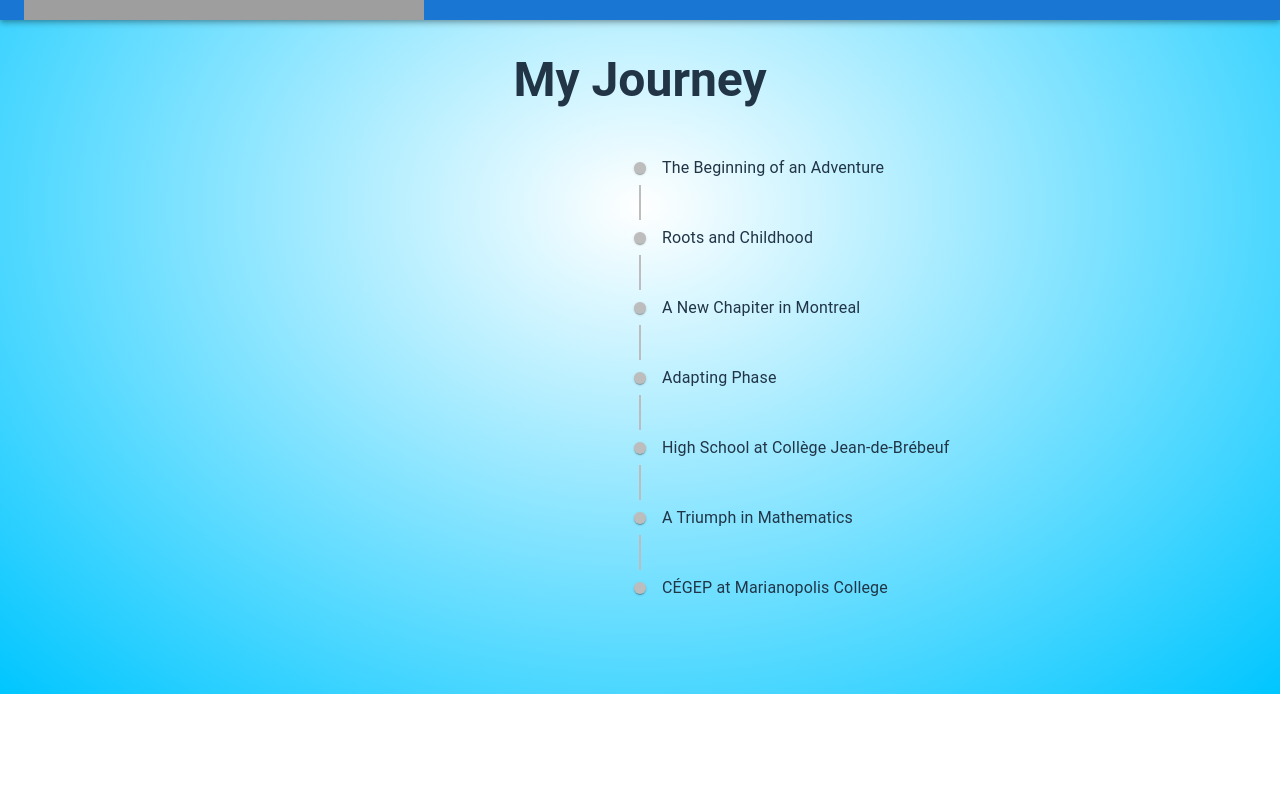
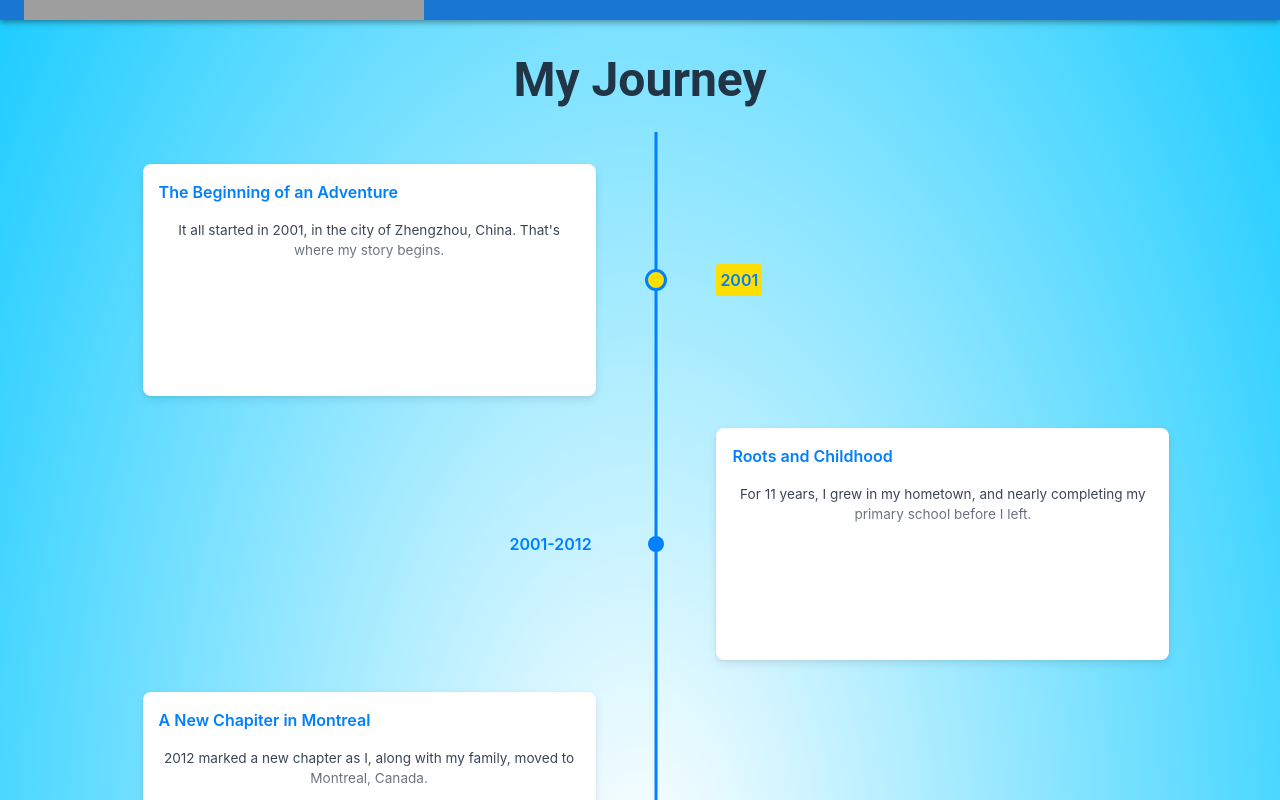
Before and after one commit to ShuzhaoFeng/shuzhaofeng.github.io, a React (Vite) app: page /#/journey in a window 1280 px wide. Shown: the part 280-1080 px from the top of the page. Before the commit the page ends 974 px from the top, so only its background shows below. Built offline with nearby package versions, Linux system fonts and the light colour scheme; grey boxes are pictures that could not be loaded.

Commit message:
Replace Timeline with Chrono

```diff
--- a/package.json
+++ b/package.json
@@ -21,6 +21,7 @@
     "@mui/material": "^5.15.9",
     "@reduxjs/toolkit": "^1.9.7",
     "react": "^18.2.0",
+    "react-chrono": "^2.6.1",
     "react-dom": "^18.2.0",
     "react-redux": "^8.1.3",
     "react-router-dom": "^6.21.1"
--- a/src/components/journey/Journey.tsx
+++ b/src/components/journey/Journey.tsx
@@ -1,36 +1,16 @@
-import {
-    Timeline,
-    TimelineItem,
-    TimelineSeparator,
-    TimelineConnector,
-    TimelineContent,
-    TimelineDot,
-} from '@mui/lab'
-import { useSelector } from 'react-redux'
-import { RootState } from '../../redux/store'
 import { JourneyProps } from './journeyTypes'
+import { Chrono } from 'react-chrono'
 
 const Journey = (props: JourneyProps) => {
     const { items } = props
 
-    const focusedPosition = useSelector(
-        (state: RootState) => state.journey.focusedPosition
-    )
-
-    console.log(focusedPosition)
-
     return (
-        <Timeline {...props}>
-            {items.map((_item, index) => (
-                <TimelineItem>
-                    <TimelineSeparator>
-                        <TimelineDot />
-                        {index !== items.length - 1 && <TimelineConnector />}
-                    </TimelineSeparator>
-                    <TimelineContent>{_item.title}</TimelineContent>
-                </TimelineItem>
-            ))}
-        </Timeline>
+        <Chrono
+            items={items}
+            mode='VERTICAL_ALTERNATING'
+            disableToolbar={true}
+            allowDynamicUpdate={true}
+        />
     )
 }
 
--- a/src/components/journey/items/journey.ts
+++ b/src/components/journey/items/journey.ts
@@ -1,38 +1,45 @@
 const journey = [
     {
-        title: 'The Beginning of an Adventure',
-        date: '2001',
-        body: "It all started in 2001, in the city of Zhengzhou, China. That's where my story begins.",
+        title: '2001',
+        cardTitle: 'The Beginning of an Adventure',
+        cardDetailedText:
+            "It all started in 2001, in the city of Zhengzhou, China. That's where my story begins.",
     },
     {
-        title: 'Roots and Childhood',
-        date: '2001-2012',
-        body: 'For 11 years, I grew in my hometown, and nearly completing my primary school before I left.',
+        title: '2001-2012',
+        cardTitle: 'Roots and Childhood',
+        cardDetailedText:
+            'For 11 years, I grew in my hometown, and nearly completing my primary school before I left.',
     },
     {
-        title: 'A New Chapiter in Montreal',
-        date: '2012',
-        body: '2012 marked a new chapter as I, along with my family, moved to Montreal, Canada.',
+        title: '2012',
+        cardTitle: 'A New Chapiter in Montreal',
+        cardDetailedText:
+            '2012 marked a new chapter as I, along with my family, moved to Montreal, Canada.',
     },
     {
-        title: 'Adapting Phase',
-        date: '2012-2014',
-        body: 'During my first two years in Montreal, I spent time in welcome class to learn French and English, the keys to new worlds.',
+        title: '2012-2014',
+        cardTitle: 'Adapting Phase',
+        cardDetailedText:
+            'During my first two years in Montreal, I spent time in welcome class to learn French and English, the keys to new worlds.',
     },
     {
-        title: 'High School at Collège Jean-de-Brébeuf',
-        date: '2014-2019',
-        body: 'In 2014, I started my high school at Collège Jean-de-Brébeuf. The same year, I started participating in mathematic competitions.',
+        title: '2014-2019',
+        cardTitle: 'High School at Collège Jean-de-Brébeuf',
+        cardDetailedText:
+            'In 2014, I started my high school at Collège Jean-de-Brébeuf. The same year, I started participating in mathematic competitions.',
     },
     {
-        title: 'A Triumph in Mathematics',
-        date: '2019',
-        body: "I graduated from Collège Jean-de-Brébeuf in 2019. Before I left, I clinched 1st place in Quebec's AQJM mathematics competition. This honor gave me a chance to visit Paris that summer for the international final, where I earned 21st position globally.",
+        title: '2019',
+        cardTitle: 'A Good End Note',
+        cardDetailedText:
+            "I graduated from Collège Jean-de-Brébeuf in 2019. Before I left, I clinched 1st place in Quebec's AQJM mathematics competition. This honor gave me a chance to visit Paris that summer for the international final, where I earned 21st position globally.",
     },
     {
-        title: 'CÉGEP at Marianopolis College',
-        date: '2019-2021',
-        body: 'In 2019, I began CÉGEP at Marianopolis College. During those years, my interest in social activities and leadership played an important role. I threw myself into student clubs and unions, leading initiatives, founding my own club, and even running for the student union election. Despite not winning, the experience was rich with lessons and personal growth.',
+        title: '2019-2021',
+        cardTitle: 'CÉGEP at Marianopolis College',
+        cardDetailedText:
+            'In 2019, I began CÉGEP at Marianopolis College. During those years, my interest in social activities and leadership played an important role. I threw myself into student clubs and unions, leading initiatives, founding my own club, and even running for the student union election. Despite not winning, the experience was rich with lessons and personal growth.',
     },
 ]
 
--- a/src/components/journey/journeyTypes.ts
+++ b/src/components/journey/journeyTypes.ts
@@ -1,7 +1,7 @@
 export type JourneyItem = {
     title: string
-    date: string
-    description: string
+    cardTitle: string
+    cardDetailedText: string
 }
 
 export type JourneyProps = {
```
Also changed, not shown: 1 other file (tests, documents, lock files or other folders).
